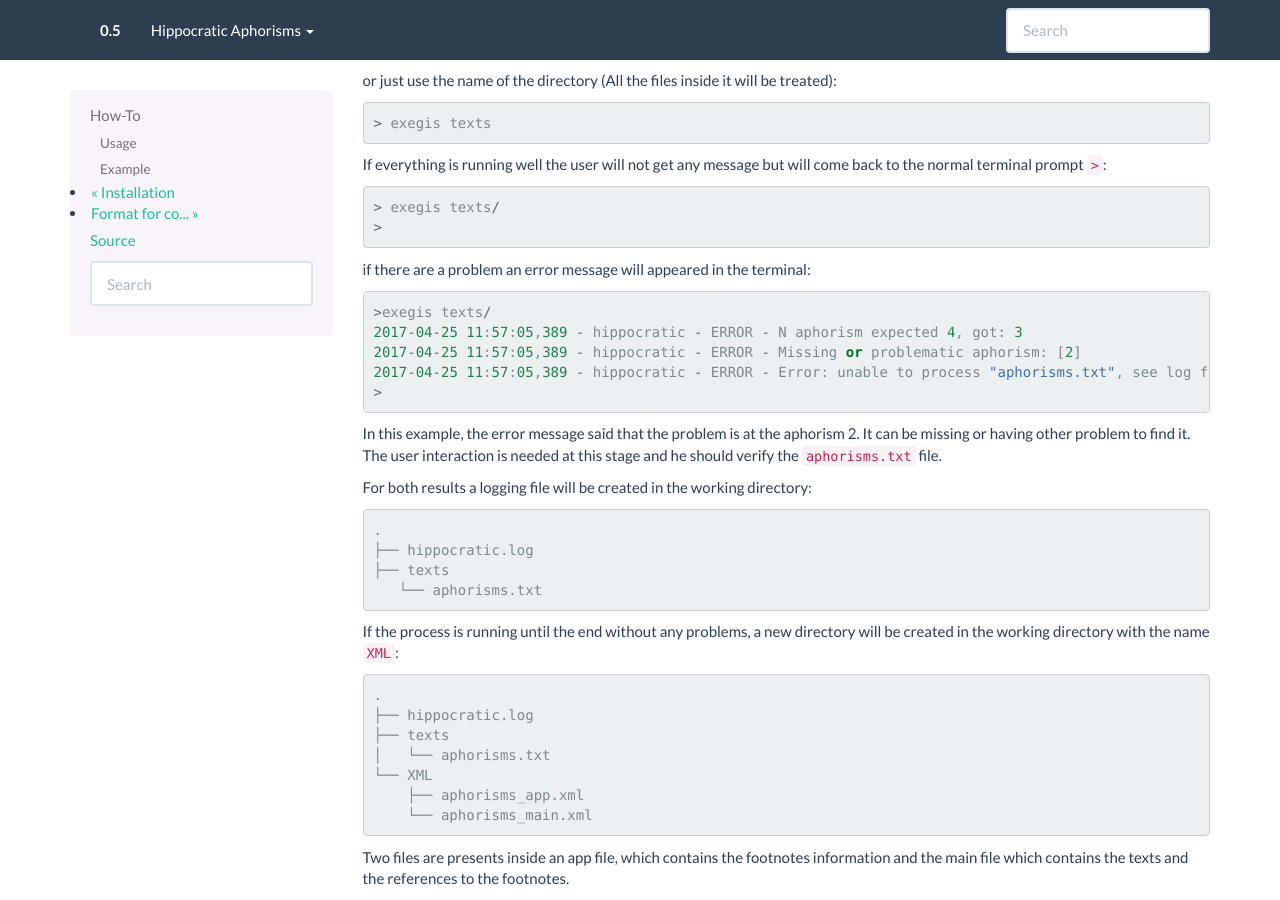
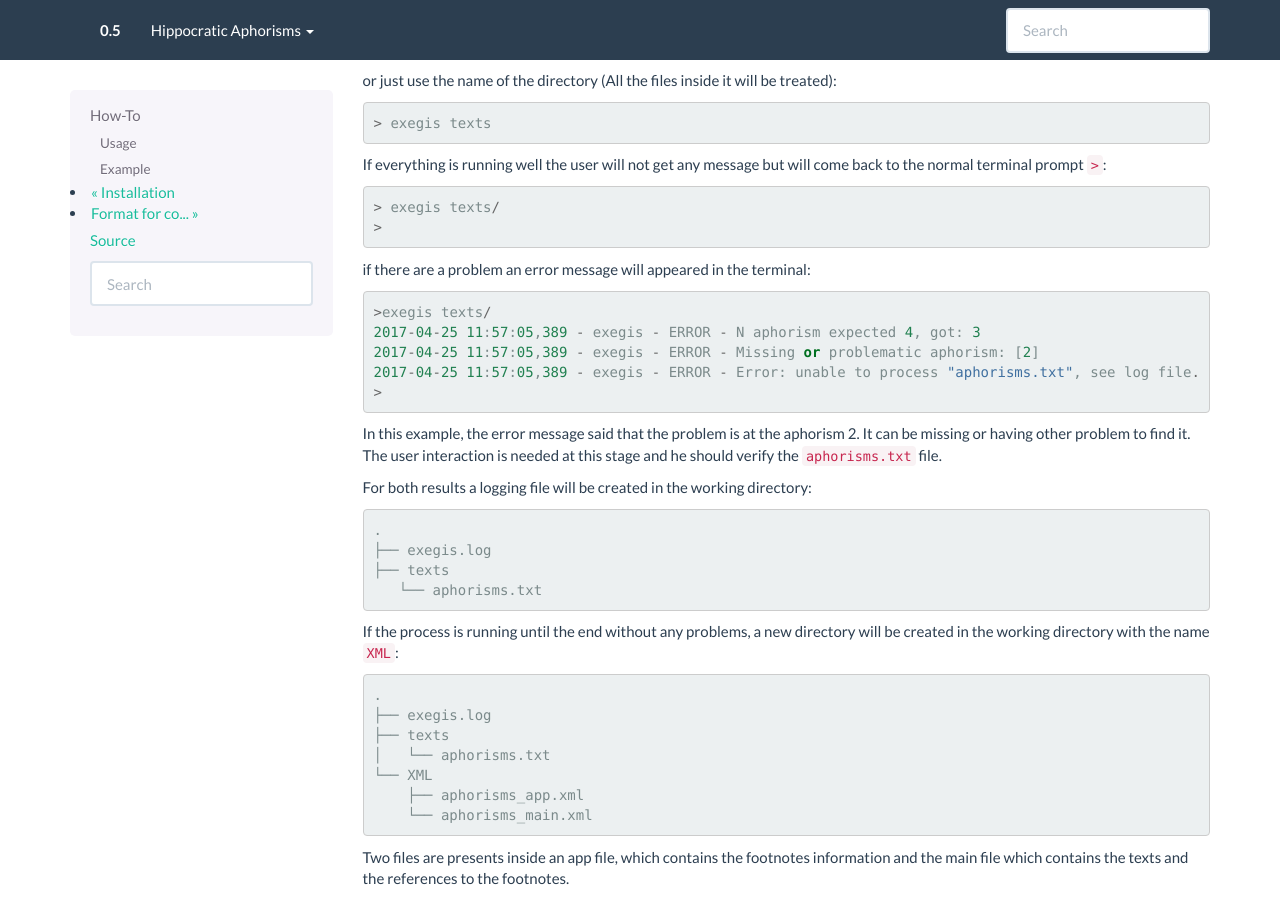
Before and after one commit to gruel/AphorismToTEI, a Sphinx documentation site: the page built from docs/source/howto.rst, in a window 1280 px wide and 900 px high, scrolled down 1089 px. Built offline with Sphinx 7.4.7, drawn with Linux system fonts in a browser that asks for light colours.

Commit message:
Refactoring from Hippocratic to eXegis.
some of the file were not done.

```diff
--- a/README.rst
+++ b/README.rst
@@ -1,8 +1,8 @@
 Hippocratic Aphorisms
 =====================
 
-.. image:: https://travis-ci.org/gruel/AphorismToTEI.svg?branch=master
-   :target: https://travis-ci.org/gruel/AphorismToTEI
+.. image:: https://travis-ci.org/gruel/eXegis.svg?branch=master
+   :target: https://travis-ci.org/gruel/eXegis
 
 .. image:: https://ci.appveyor.com/api/projects/status/4t9ncyaqcm8g470i?svg=true
    :target: https://ci.appveyor.com/project/gruel/aphorismtotei
@@ -86,7 +86,7 @@ where:
 -  ``file`` is the name of the individual file to analyse and convert to
    XML.
 
-At the end of the treatment a log file called *hippocratic.log* will be
+At the end of the treatment a log file called *exegis.log* will be
 found in the directory of the execution. It will contains information,
 errors and warning related to the process.
 
--- a/docs/conf.py
+++ b/docs/conf.py
@@ -262,7 +262,7 @@ latex_elements = {
 # (source start file, target name, title,
 #  author, documentclass [howto, manual, or own class]).
 latex_documents = [
-    (master_doc, 'hippocratic_aphorisms.tex', project,
+    (master_doc, 'eXegis_manual.tex', project,
      author, 'manual'),
 ]
 
@@ -272,7 +272,7 @@ latex_documents = [
 # One entry per manual page. List of tuples
 # (source start file, name, description, authors, manual section).
 man_pages = [
-    (master_doc, 'hippocratic_aphorisms', project,
+    (master_doc, 'eXegis_manual', project,
      [author], 1)
 ]
 
--- a/docs/index.rst
+++ b/docs/index.rst
@@ -43,7 +43,7 @@ Tables of Contents
    source/xml_files
    source/develop
    source/uml
-   source/hippocratic
+   source/exegis
 ..   source/code
 
 
--- a/docs/source/howto.rst
+++ b/docs/source/howto.rst
@@ -80,9 +80,9 @@ back to the normal terminal prompt ``>``::
 if there are a problem an error message will appeared in the terminal::
 
     >exegis texts/
-    2017-04-25 11:57:05,389 - hippocratic - ERROR - N aphorism expected 4, got: 3
-    2017-04-25 11:57:05,389 - hippocratic - ERROR - Missing or problematic aphorism: [2]
-    2017-04-25 11:57:05,389 - hippocratic - ERROR - Error: unable to process "aphorisms.txt", see log file.
+    2017-04-25 11:57:05,389 - exegis - ERROR - N aphorism expected 4, got: 3
+    2017-04-25 11:57:05,389 - exegis - ERROR - Missing or problematic aphorism: [2]
+    2017-04-25 11:57:05,389 - exegis - ERROR - Error: unable to process "aphorisms.txt", see log file.
     >
 
 In this example, the error message said that the problem is at the aphorism 2.
@@ -92,7 +92,7 @@ needed at this stage and he should verify the ``aphorisms.txt`` file.
 For both results a logging file will be created in the working directory::
 
     .
-    ├── hippocratic.log
+    ├── exegis.log
     ├── texts
        └── aphorisms.txt
 
@@ -100,7 +100,7 @@ If the process is running until the end without any problems, a new directory
 will be created in the working directory with the name ``XML``::
 
     .
-    ├── hippocratic.log
+    ├── exegis.log
     ├── texts
     │   └── aphorisms.txt
     └── XML
--- a/docs/source/installation.rst
+++ b/docs/source/installation.rst
@@ -10,13 +10,13 @@ Installation
 Stable release
 --------------
 
-To install Python Boilerplate, run this command in your terminal:
+To install eXegis, run this command in your terminal:
 
 .. code-block:: console
 
-    $ pip install AphorysmtoXML
+    $ pip install eXegis
 
-This is the preferred method to install AphorysmToXML, as it will always install the most recent stable release.
+This is the preferred method to install eXegis, as it will always install the most recent stable release.
 
 If you don't have `pip`_ installed, this `Python installation guide`_ can guide
 you through the process.
--- a/docs/source/modules.rst
+++ b/docs/source/modules.rst
@@ -1,7 +1,7 @@
-hippocratic
-===========
+exegis
+======
 
 .. toctree::
    :maxdepth: 4
 
-   hippocratic
+   exegis
--- a/requirements-dev.txt
+++ b/requirements-dev.txt
@@ -15,7 +15,7 @@ pytest-cov
 coverage
 
 # Documentation
-sphinx==1.5.5
+sphinx
 sphinx-bootstrap-theme
 numpydoc
 pyqt5
```
Also changed, not shown: docs/source/exegis.rst (renamed from docs/source/hippocratic.rst, +19 -19 lines), travis.yml (added, +91 -0 lines), docs/images/classes_exegis.svg, docs/images/packages_exegis.svg, 6 other files.
